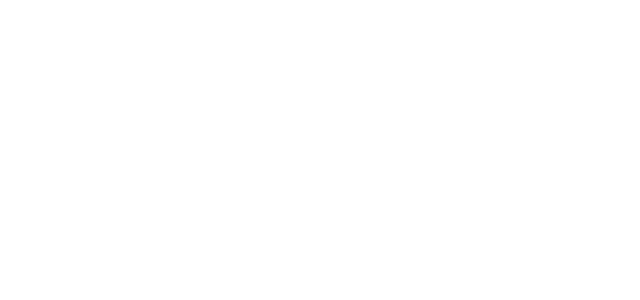
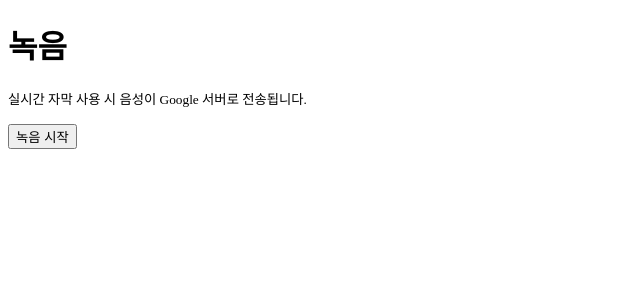
Before and after one commit to gum798/MinuteFlow, a React (Vite) app: page /#/record in a window 1280 px wide. Before the commit this address had no page. Shown: the top 300 px of the page, without its empty margins (0-640 px from the left). Built offline with nearby package versions, Linux system fonts and the light colour scheme.

Commit message:
feat: 녹음 화면 — 청크 녹음과 실시간 전사 조립

```diff
--- a/package.json
+++ b/package.json
@@ -19,6 +19,7 @@
   "devDependencies": {
     "@testing-library/jest-dom": "^6.9.1",
     "@testing-library/react": "^16.3.2",
+    "@testing-library/user-event": "^14.6.1",
     "@types/react": "^19.2.17",
     "@types/react-dom": "^19.2.3",
     "@vitejs/plugin-react": "^6.0.3",
--- a/src/App.tsx
+++ b/src/App.tsx
@@ -1,10 +1,12 @@
 import { Routes, Route } from 'react-router-dom'
 import Home from './ui/pages/Home'
+import Record from './ui/pages/Record'
 
 export default function App() {
   return (
     <Routes>
       <Route path="/" element={<Home />} />
+      <Route path="/record" element={<Record />} />
     </Routes>
   )
 }
--- /dev/null
+++ b/src/ui/pages/Record.tsx
@@ -0,0 +1,129 @@
+import { useEffect, useRef, useState } from 'react'
+import { useNavigate } from 'react-router-dom'
+import { createMeeting, appendAudioChunk, appendSegment, finishMeeting } from '../../core/store/meetings'
+import { pickMimeType } from '../../core/recorder/mime'
+import { ChunkedRecorder } from '../../core/recorder/chunkedRecorder'
+import { createWakeLockManager } from '../../core/recorder/wakeLock'
+import { getSpeechRecognitionCtor, WebSpeechEngine } from '../../core/stt/webSpeech'
+import { formatTimestamp } from '../../core/format'
+
+type Phase = 'idle' | 'recording' | 'stopping'
+
+export default function Record() {
+  const [phase, setPhase] = useState<Phase>('idle')
+  const [error, setError] = useState<string | null>(null)
+  const [elapsed, setElapsed] = useState(0)
+  const [interim, setInterim] = useState('')
+  const [finals, setFinals] = useState<string[]>([])
+  const navigate = useNavigate()
+
+  const sttCtor = getSpeechRecognitionCtor()
+
+  const session = useRef<{
+    meetingId: string
+    recorder: ChunkedRecorder
+    engine: WebSpeechEngine | null
+    wakeLock: ReturnType<typeof createWakeLockManager>
+    stream: MediaStream
+    startedAt: number
+    lastFinalEnd: number
+    timer: ReturnType<typeof setInterval>
+  } | null>(null)
+
+  useEffect(() => () => { void cleanup() }, [])
+
+  async function cleanup() {
+    const s = session.current
+    if (!s) return
+    session.current = null
+    clearInterval(s.timer)
+    s.engine?.stop()
+    await s.recorder.stop().catch(() => {})
+    await s.wakeLock.disable()
+    s.stream.getTracks().forEach(t => t.stop())
+  }
+
+  async function start() {
+    setError(null)
+    let stream: MediaStream
+    try {
+      stream = await navigator.mediaDevices.getUserMedia({ audio: true })
+    } catch {
+      setError('마이크를 사용할 수 없습니다. 브라우저 권한을 확인해주세요.')
+      return
+    }
+    const meeting = await createMeeting()
+    const mimeType = pickMimeType()
+    const recorder = new ChunkedRecorder(stream, {
+      onChunk: (blob, seq) => { void appendAudioChunk(meeting.id, seq, blob, mimeType ?? blob.type) },
+      onStallRestart: () => setError('녹음이 잠시 끊겨 자동으로 재시작했습니다.'),
+      onError: () => setError('녹음 장치 오류가 발생했습니다. 지금까지의 녹음은 저장되어 있습니다.'),
+    }, { mimeType })
+
+    const startedAt = Date.now()
+    const elapsedSec = () => (Date.now() - startedAt) / 1000
+
+    let engine: WebSpeechEngine | null = null
+    if (sttCtor) {
+      engine = new WebSpeechEngine(sttCtor, meeting.language, {
+        onInterim: setInterim,
+        onFinal: text => {
+          const s = session.current
+          if (!s) return
+          const end = elapsedSec()
+          void appendSegment({
+            meetingId: s.meetingId, startSec: s.lastFinalEnd, endSec: end,
+            text, source: 'webspeech', isFinal: true,
+          })
+          s.lastFinalEnd = end
+          setFinals(prev => [...prev, text])
+        },
+        onStatus: () => {},
+      })
+    }
+
+    const wakeLock = createWakeLockManager()
+    const timer = setInterval(() => setElapsed(elapsedSec()), 1000)
+    session.current = {
+      meetingId: meeting.id, recorder, engine, wakeLock, stream,
+      startedAt, lastFinalEnd: 0, timer,
+    }
+    recorder.start()
+    engine?.start()
+    await wakeLock.enable()
+    setPhase('recording')
+  }
+
+  async function stop() {
+    const s = session.current
+    if (!s) return
+    setPhase('stopping')
+    const durationSec = Math.round((Date.now() - s.startedAt) / 1000)
+    await cleanup()
+    await finishMeeting(s.meetingId, durationSec)
+    navigate(`/meeting/${s.meetingId}`)
+  }
+
+  return (
+    <main>
+      <h1>녹음</h1>
+      {error && <div role="alert">{error}</div>}
+      {!sttCtor && (
+        <p>이 브라우저는 실시간 자막을 지원하지 않습니다(Chrome 권장). 녹음은 정상 저장됩니다.</p>
+      )}
+      {sttCtor && <p><small>실시간 자막 사용 시 음성이 Google 서버로 전송됩니다.</small></p>}
+      {phase === 'idle' && <button onClick={() => void start()}>녹음 시작</button>}
+      {phase === 'recording' && (
+        <>
+          <p>⏺ {formatTimestamp(elapsed)}</p>
+          <button onClick={() => void stop()}>종료</button>
+          <section aria-label="실시간 자막">
+            {finals.map((t, i) => <p key={i}>{t}</p>)}
+            {interim && <p style={{ color: 'gray' }}>{interim}</p>}
+          </section>
+        </>
+      )}
+      {phase === 'stopping' && <p>저장 중…</p>}
+    </main>
+  )
+}
```
Also changed, not shown: 2 other files (tests, documents, lock files or other folders).
